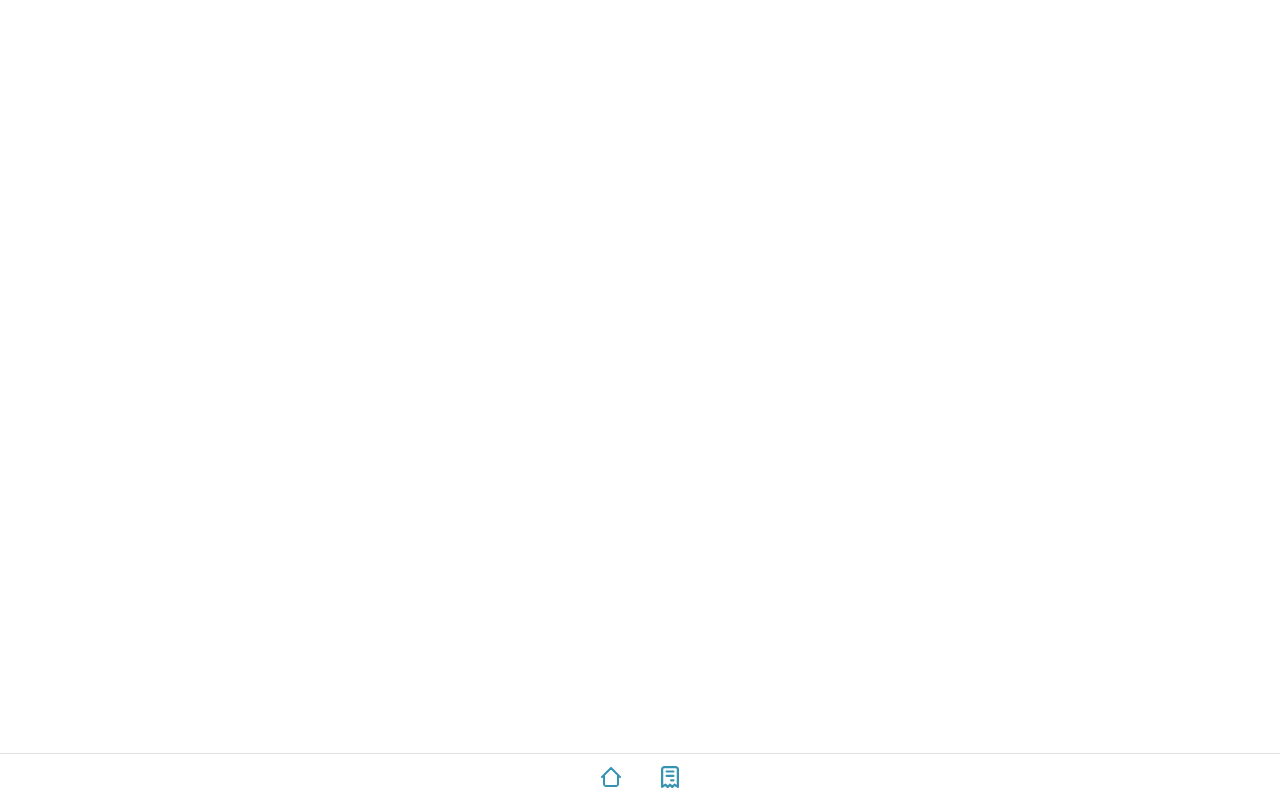
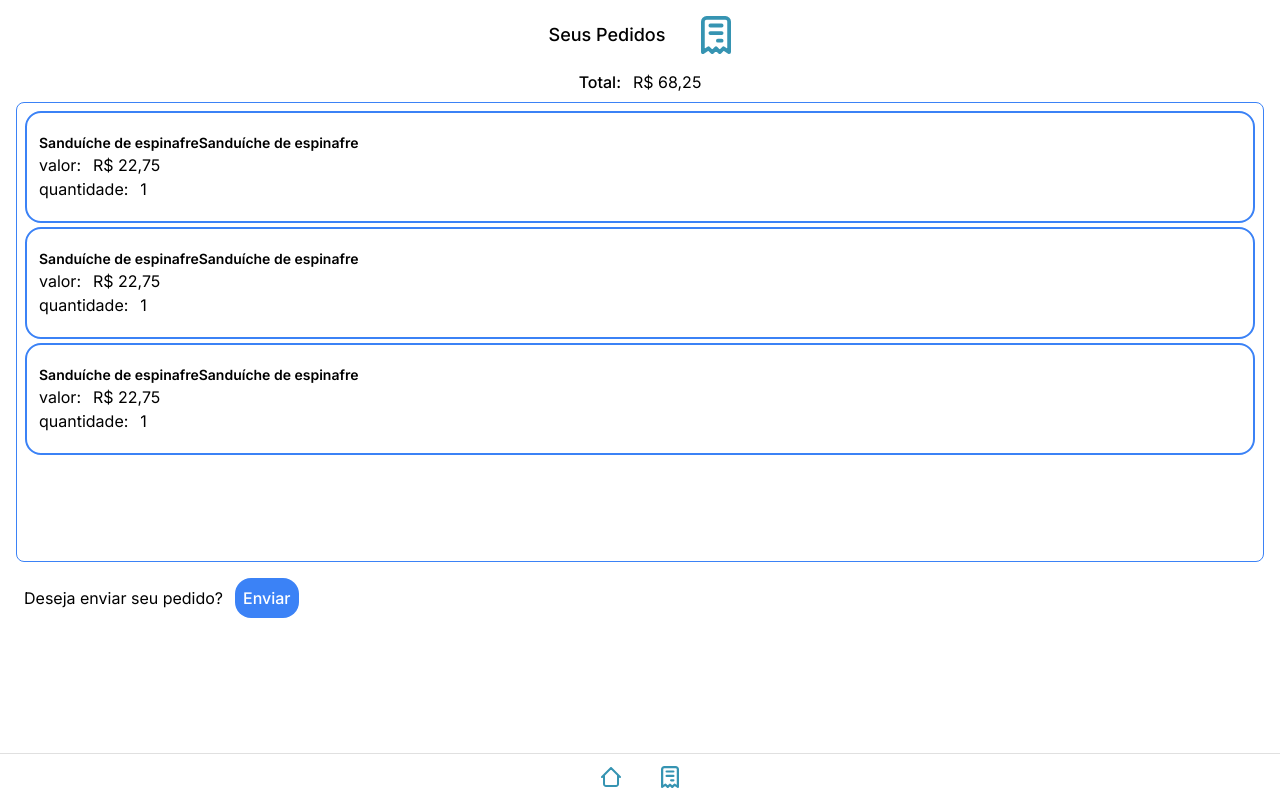
Before and after one commit to Reactweb23/e_pedidos_carapio, a Next.js app: page /orders in a window 1280 px wide. Built offline with nearby package versions, Linux system fonts and the light colour scheme.

Commit message:
feat: created card order

```diff
--- a/src/app/orders/page.tsx
+++ b/src/app/orders/page.tsx
@@ -1,7 +1,41 @@
+import { Avatar } from "@/components/Avatar";
+import { CardOrders } from "@/components/Card/CardOrder";
+import { Information } from "@/components/Information";
+import Image from "next/image";
+
 export default function OrdersPage() {
     return (
-        <main className="bg-white flex min-h-screen flex-col items-center overflow-x-hidden h-full w-full">
-
+        <main className="bg-white flex-col items-center overflow-x-hidden h-full w-full">
+            <section
+                className="p-4 w-full h-screen"
+            >
+                <div className="flex items-center gap-9 mb-4 justify-center">
+                    <h2 className="text-lg font-medium">
+                        Seus Pedidos
+                    </h2>
+                    <Image
+                        height={30}
+                        width={30}
+                        src='/list.svg'
+                        alt="pedidos"
+                    />
+                </div>
+                <div className="flex items-center gap-3 m-2 justify-center">
+                    <h3 className="font-medium">Total:</h3>
+                    <p>R$ 68,25</p>
+                </div>
+                <div className="h-3/5 w-full border flex-col border-blue-500 rounded-lg p-2 overflow-auto">
+                    <CardOrders />
+                    <CardOrders />
+                    <CardOrders />
+                </div>
+                <div className="flex items-center m-2 mt-4">
+                    <h3>Deseja enviar seu pedido?</h3>
+                    <button className="bg-blue-500 p-2 rounded-2xl text-white font-medium ml-3">
+                        Enviar
+                    </button>
+                </div>
+            </section>
         </main>
     )
 }
--- /dev/null
+++ b/src/components/Card/CardOrder/index.tsx
@@ -0,0 +1,17 @@
+export const CardOrders = () => {
+    return (
+        <div className="w-full border-2 flex-col border-blue-500 py-5 px-3 rounded-2xl gap-1 mb-1">
+            <h2 className="text-sm font-semibold">
+                Sanduíche de espinafreSanduíche de espinafre
+            </h2>
+            <div className="flex items-center gap-3">
+                    <h3>valor:</h3>
+                    <p>R$ 22,75</p>
+            </div>
+            <div className="flex items-center gap-3">
+                    <h3>quantidade:</h3>
+                    <p>1</p>
+            </div>
+        </div>
+    )
+}
```
